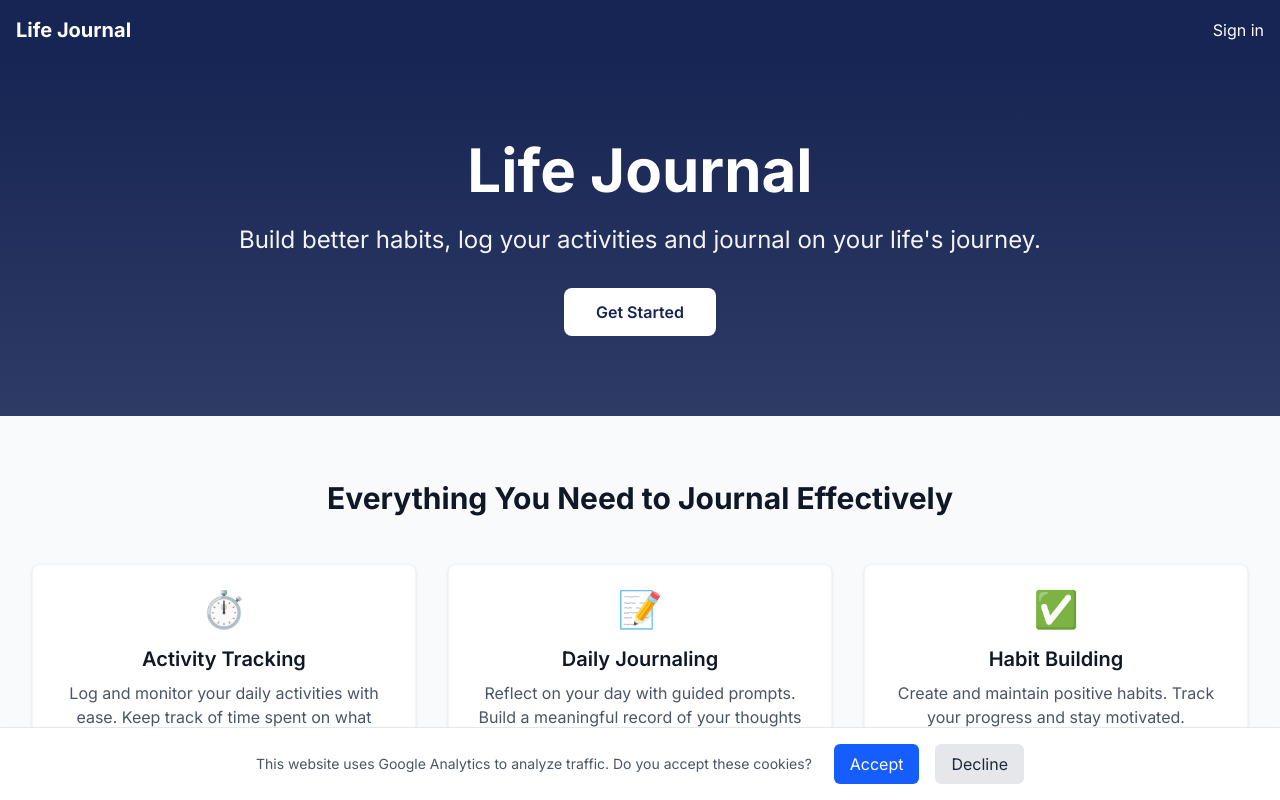
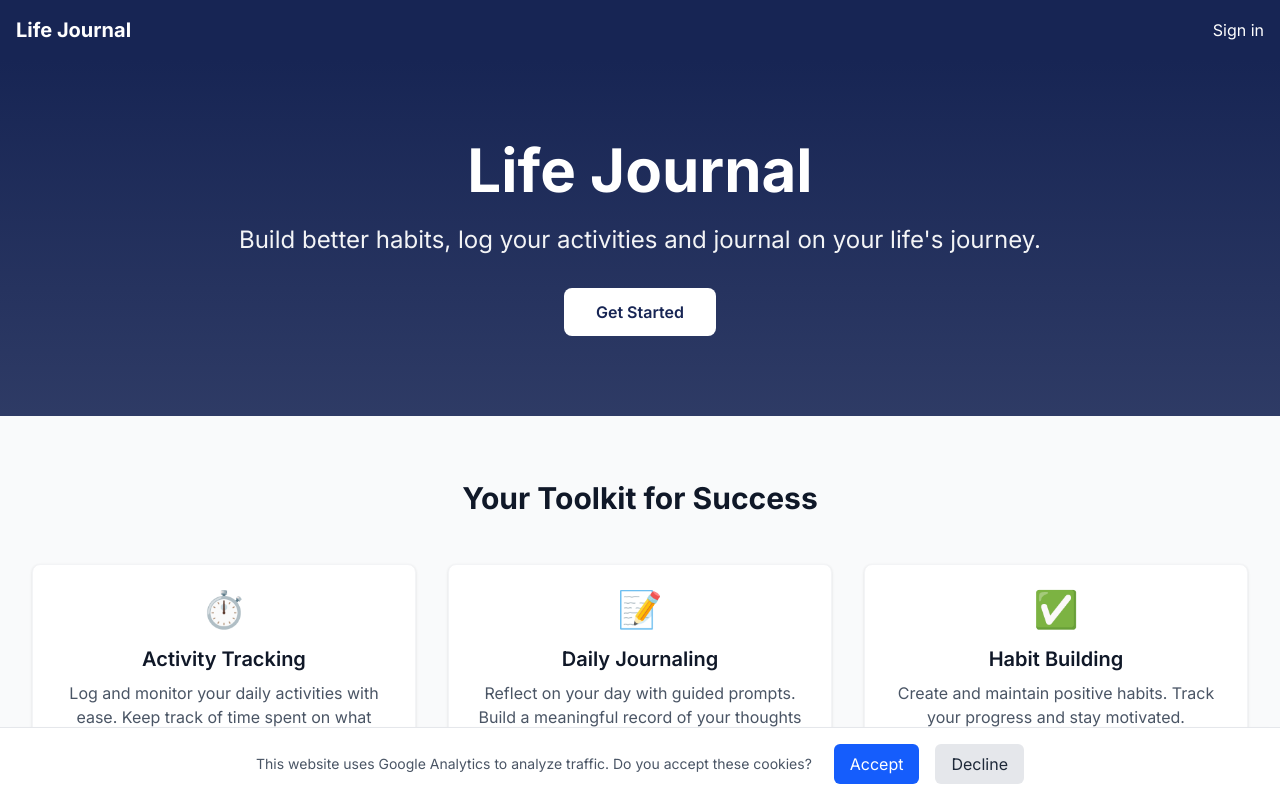
Before and after one commit to lukaskesch/lifejournal.io, a Next.js app: page / in a window 1280 px wide. Shown: the top 800 px of the page. Built offline with nearby package versions, Linux system fonts and the light colour scheme; no server answers.

Commit message:
Update features heading

```diff
--- a/src/app/page.tsx
+++ b/src/app/page.tsx
@@ -35,7 +35,7 @@ export default async function Home() {
       <div className="py-16 px-4 sm:px-6 lg:px-8 bg-gray-50">
         <div className="max-w-7xl mx-auto">
           <h2 className="text-3xl font-bold text-center mb-12 text-gray-900">
-            Everything You Need to Journal Effectively
+            Your Toolkit for Success
           </h2>
           <div className="grid md:grid-cols-3 gap-8">
             <FeatureCard
```
